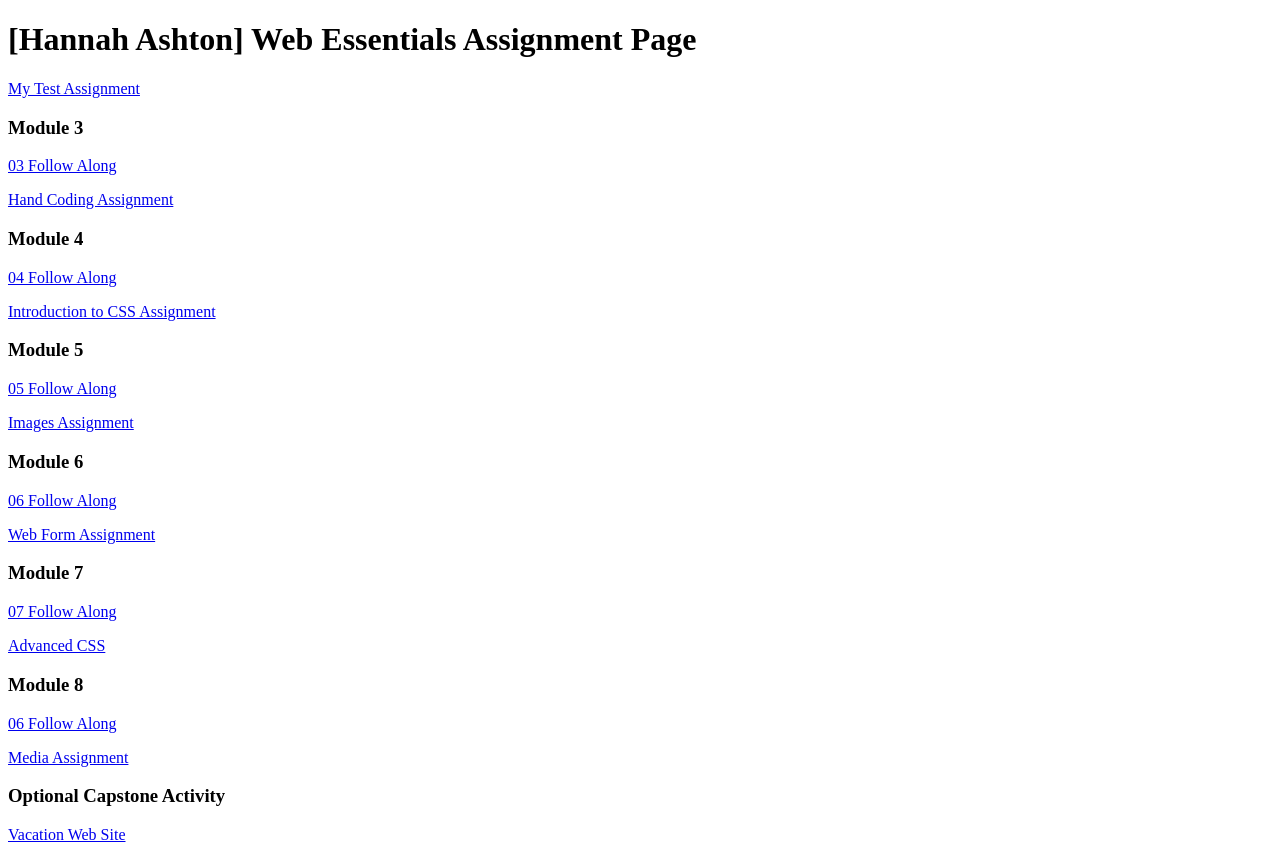
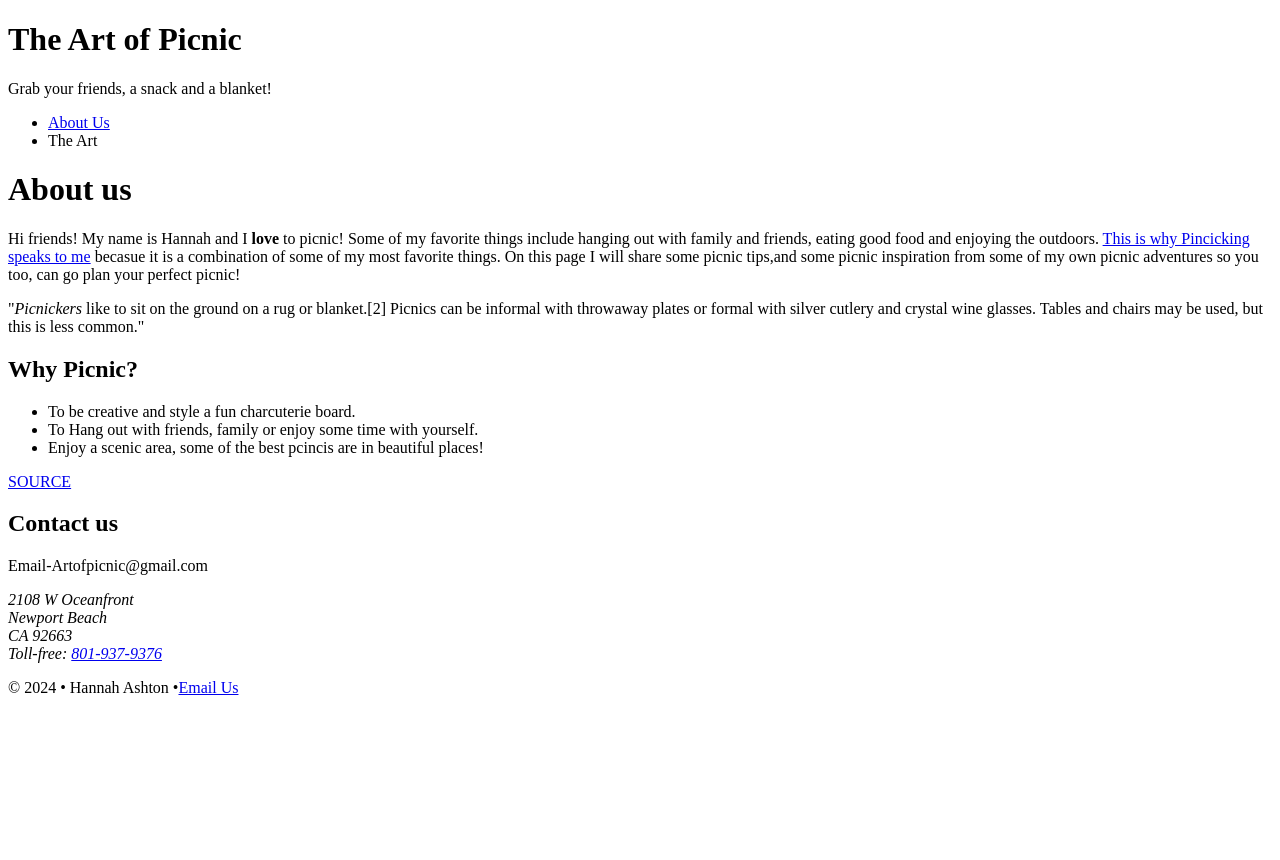
Before and after one commit to ha1357/dwdd1600, a plain HTML site: page index.html in a window 1280 px wide. After the commit the page ends 800 px from the top, so only its background shows below. Drawn offline with Linux system fonts and the light colour scheme.

Commit message:
The Art of picnic 1

```diff
--- a/index.html
+++ b/index.html
@@ -1,39 +1,54 @@
-<!DOCTYPE html>
+<!doctype html>
 <html lang="en">
-	<head>
-		<meta charset="UTF-8">
-		<meta name="viewport" content="width=device-width, initial-scale=1.0">
-		<title>dwdd 1600 assignment list page</title>
-	</head>
-	<body>
-		<h1>[Hannah Ashton] Web Essentials Assignment Page</h1>
-		<p><a href="01test">My Test Assignment</a></p>
+    <head>
+        <title>The Art of Picnic: Home</title>
+        <meta name="viewport" content="width=device-width, initial-scale=1">
+        <meta charset="UTF-8">
+        <meta name="description" content="A guide to throw the best picnic!">
+        <meta name="author" content="Hannah Ashton">
+    </head>
+    <body>
+        <header>
+        <h1>The Art of Picnic</h1>
+            <p>Grab your friends, a snack and a blanket!</p>
+        </header>
+        <nav>
+            <ul>
+                <li><a href="index.html">About Us</a></li>
+                <li><a href="art.html"></a>The Art</li>
+            </ul>
 
-		<h3>Module 3</h3>
-		<p><a href="03follow-along">03 Follow Along</a></p>
-		<p><a href="03hand-coding">Hand Coding Assignment</a></p>
+        </nav>
+        <!-- Start of the page content -->
+        <main>
+        <h1>About us</h1>
+        <p>Hi friends! My name is Hannah and I <strong>love</strong> to picnic! Some of my favorite things include hanging out with family and friends, eating good food and enjoying the outdoors. <a href="art.html#sign">This is why Pincicking speaks to me</a> becasue it is a combination of some of my most favorite things. On this page I will share some picnic tips,and some picnic inspiration from some of my own picnic adventures so you too, can go plan your perfect picnic! </p>
 
-		<h3>Module 4</h3>
-		<p><a href="04follow-along">04 Follow Along</a></p>
-		<p><a href="04intro-css">Introduction to CSS Assignment</a></p>
+        <p>"<em>Picnickers</em> like to sit on the ground on a rug or blanket.[2] Picnics can be informal with throwaway plates or formal with silver cutlery and crystal wine glasses. Tables and chairs may be used, but this is less common."</p>
 
-		<h3>Module 5</h3>
-		<p><a href="05follow-along">05 Follow Along</a></p>
-		<p><a href="05images">Images Assignment</a></p>
+        <h2>Why Picnic?</h2>
+            <ul>
+                <li>To be creative and style a fun charcuterie board.</li>
+                <li>To Hang out with friends, family or enjoy some time with yourself.</li>
+                <li>Enjoy a scenic area, some of the best pcincis are in beautiful places!</li>
+            </ul>
+            <p><a href="https://en.wikipedia.org/wiki/Picnic" target="_blank">SOURCE</a></p>
 
-		<h3>Module 6</h3>
-		<p><a href="06follow-along">06 Follow Along</a></p>
-		<p><a href="06form">Web Form Assignment</a></p>
+        <h2>Contact us</h2>
+            <p>Email-Artofpicnic@gmail.com</p>
+            <address>
+                2108 W Oceanfront<br>
+                Newport Beach<br>
+                CA 92663<br>
+                Toll-free: <a href="tel:8019379376">801-937-9376</a>
+            </address>
 
-		<h3>Module 7</h3>
-		<p><a href="07follow-along">07 Follow Along</a></p>
-		<p><a href="07advanced-css">Advanced CSS</a></p>
 
-		<h3>Module 8</h3>
-		<p><a href="08follow-along">06 Follow Along</a></p>
-		<p><a href="08media">Media Assignment</a></p>
 
-		<h3>Optional Capstone Activity</h3>
-		<p><a href="vacation">Vacation Web Site</a></p>
-	</body>
+        </main>
+        <footer>
+        <p>&copy; 2024 &bull; Hannah Ashton &bull;<a href="mailto:Email-Artofpicnic@gmail.com">Email Us</a></p>
+        </footer>
+
+    </body>
 </html>
```
Also changed, not shown: art.html (added, +59 -0 lines).
